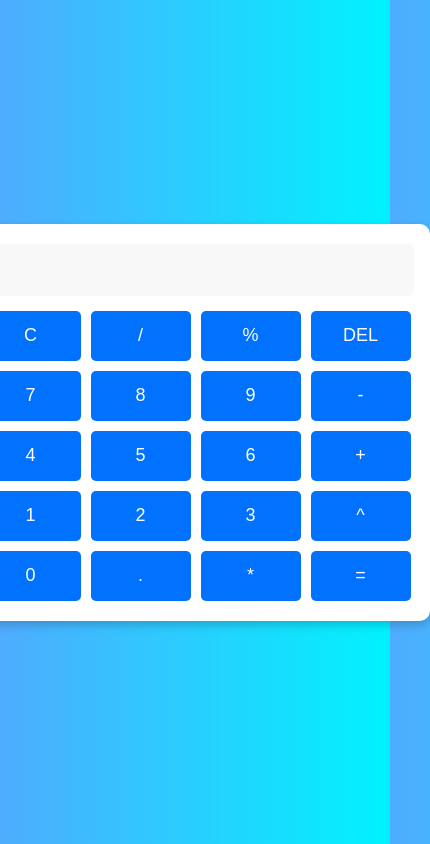
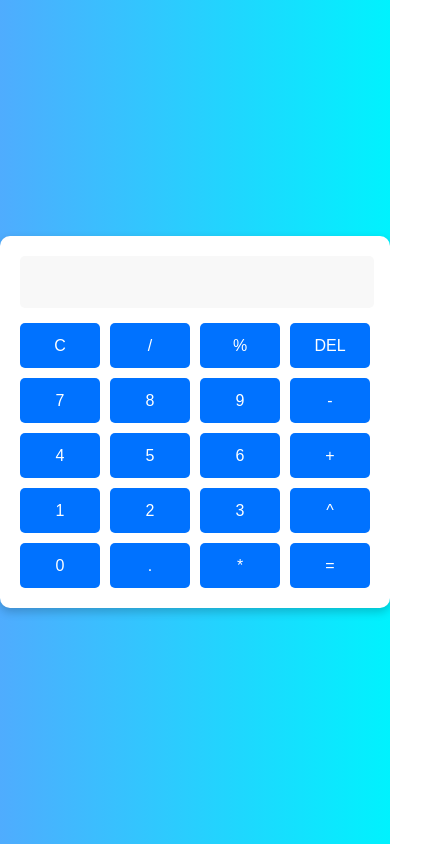
Before and after one commit to Inteeeee/Calculator-app, a plain HTML site: page index.html in a window 390 px wide. Shown: the whole page, 430 px wide, since content can reach past the window. Drawn offline with Linux system fonts and the light colour scheme.

Commit message:
inteee edit stylecss

```diff
--- a/style.css
+++ b/style.css
@@ -36,7 +36,7 @@ body{
     gap: 10px;
 }
 button{
-    width: 100px;
+    width: 100%;
     height: 50px;
     font-size: 18px;
     border: none;
@@ -52,3 +52,14 @@ button:hover{
 .zero-btn{
     grid-column: span 1;
 }
+/* responsiveness for mobile */
+@media screen and (max-width: 400px) {
+    .calculator{
+        width: 90%;
+    }
+    button{
+        height: 45px;
+        font-size: 16px;
+
+    }
+}
```
